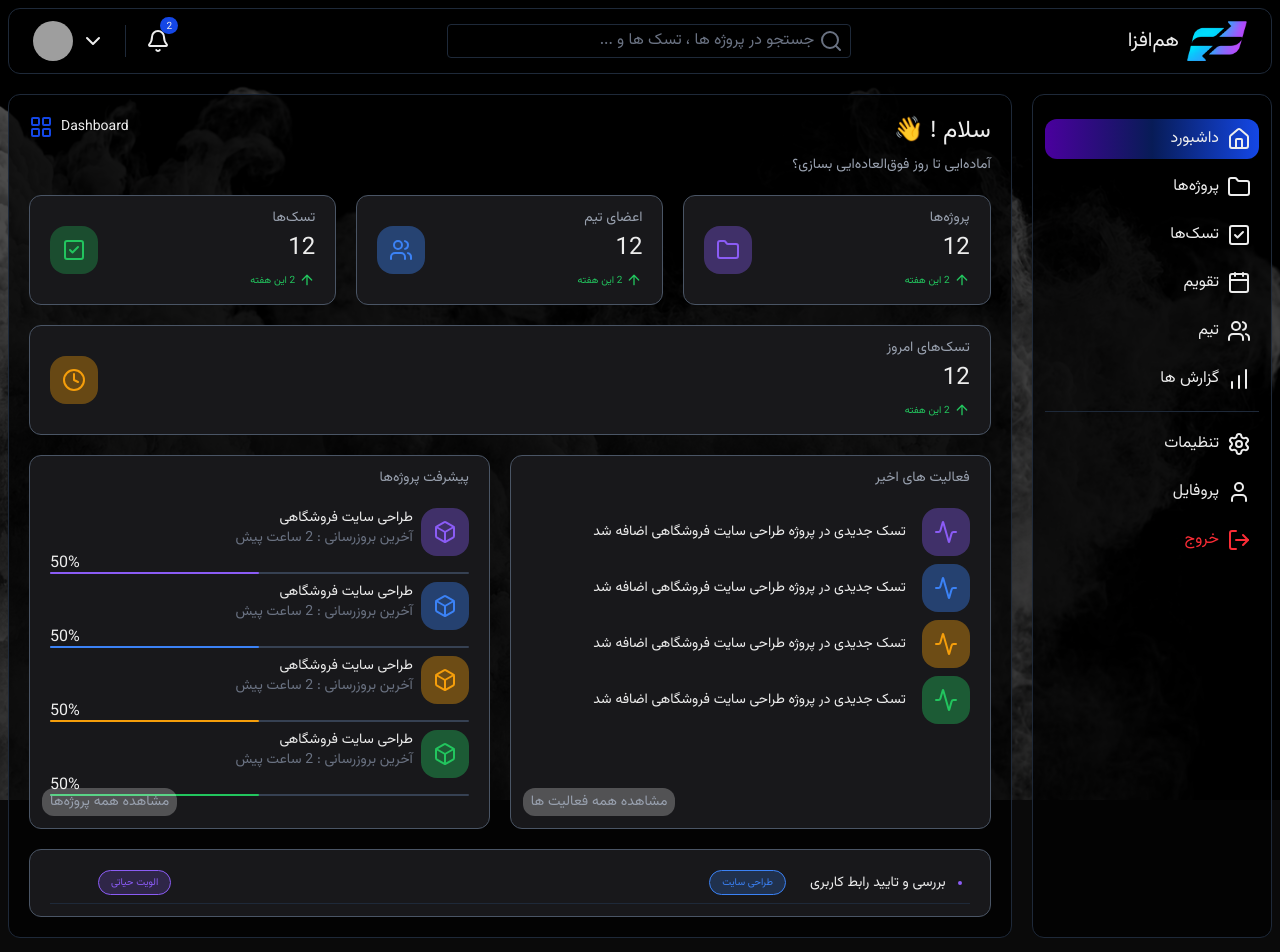
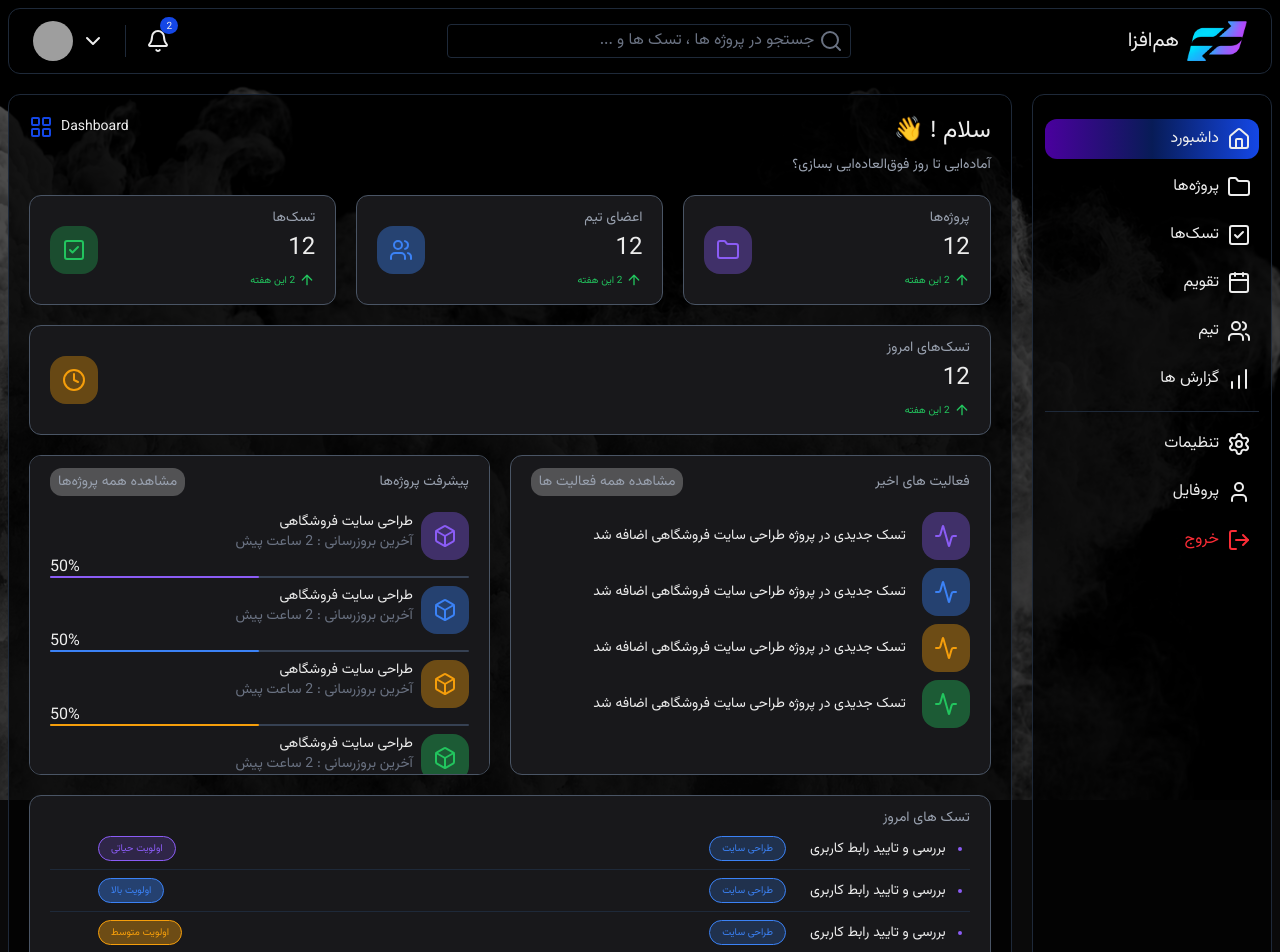
Before and after one commit to sajadzhzh/Dev_Flow, a Next.js app: page /dashboard in a window 1280 px wide. Shown: the top 952 px of the page. Built offline with nearby package versions, Linux system fonts and the light colour scheme; no server answers; grey boxes are pictures that could not be loaded.

Commit message:
Dashboard page done and project initialized

```diff
--- /dev/null
+++ b/Components/ui/TodaysTasks.tsx
@@ -0,0 +1,40 @@
+export default function TodaysTasks({
+  name,
+  project,
+  priority,
+}: {
+  name: string;
+  project: string;
+  priority: "critical" | "high" | "mid" | "low";
+}) {
+  return (
+    <div className="w-full flex flex-wrap justify-center items-center gap-3 border-b border-gray-800 p-2">
+      <div className="border-2 rounded border-[#8B5CF6]"></div>
+      <p className="text-sm">{name}</p>
+
+      <div className="ms-auto lg:ms-3 px-3 py-1 text-small bg-[#3b83f63a] text-[#3B82F6] border border-[#3B82F6] rounded-2xl">
+        {project}
+      </div>
+      {priority === "critical" && (
+        <div className="ms-auto lg:me-10 px-3 py-1 text-small bg-[#8a5cf634] text-[#8B5CF6] border border-[#8B5CF6] rounded-2xl">
+          اولویت حیاتی
+        </div>
+      )}
+      {priority === "high" && (
+        <div className="ms-auto lg:me-10 px-3 py-1 text-small bg-[#3b83f662] text-[#3B82F6] border border-[#3B82F6] rounded-2xl">
+          اولویت بالا
+        </div>
+      )}
+      {priority === "mid" && (
+        <div className="ms-auto lg:me-10 px-3 py-1 text-small bg-[#f59f0b62] text-[#F59E0B] border border-[#F59E0B] rounded-2xl">
+          اولویت متوسط
+        </div>
+      )}
+      {priority === "low" && (
+        <div className="ms-auto lg:me-10 px-3 py-1 text-small bg-[#22c55e62] text-[#22C55E] border border-[#22C55E] rounded-2xl">
+          اولویت پایین
+        </div>
+      )}
+    </div>
+  );
+}
--- a/Containers/Menu/Items.tsx
+++ b/Containers/Menu/Items.tsx
@@ -1,14 +1,18 @@
+"use client"
+
 import { Calendar, ChartNoAxesColumnIncreasing, Folder, House, SquareCheck, Users } from "lucide-react";
 import Link from "next/link";
+import { usePathname } from "next/navigation";
 
 export default function MenuItems(){
+  const path = usePathname()
     return(
         <div className="flex flex-col gap-2 border-b border-gray-800 pb-3 my-3">
-          <Link href="" className="p-2 flex gap-2 items-center rounded-xl menu-item-active">
+          <Link href="/dashboard" className={path === "/dashboard" ? "p-2 flex gap-2 items-center rounded-xl menu-item-active" : "p-2 flex gap-2 items-center rounded-xl"}>
             <House />
             داشبورد
           </Link>
-          <Link href="" className="p-2 flex gap-2 items-center rounded-xl">
+          <Link href="/dashboard/projects" className={path === "/dashboard/projects" ? "p-2 flex gap-2 items-center rounded-xl menu-item-active" : "p-2 flex gap-2 items-center rounded-xl"}>
             <Folder />
             پروژه‌ها
           </Link>
--- a/app/(main)/dashboard/page.tsx
+++ b/app/(main)/dashboard/page.tsx
@@ -2,6 +2,7 @@
 import CardItem from "@/Components/ui/CardItem";
 import Card from "@/Components/ui/SmallCard";
 import TaskTableItem from "@/Components/ui/Tasktableitem";
+import TodaysTasks from "@/Components/ui/TodaysTasks";
 import { LayoutGrid } from "lucide-react";
 import { useSession } from "next-auth/react";
 import Link from "next/link";
@@ -31,9 +32,16 @@ export default function DashboardPage() {
       </div>
 
       <div className="w-full flex gap-5 flex-wrap flex-col lg:flex-row">
-        <div className="grow lg:max-w-1/2 border border-gray-600 bg-[#18181B] rounded-xl py-3 px-5 relative">
-          <div className="w-full text-sm text-gray-400 mb-5">
+        <div className="grow lg:max-w-1/2 border border-gray-600 bg-[#18181B] rounded-xl py-3 px-5 h-80 overflow-y-scroll scrollbar-none relative">
+          <div className="w-full flex justify-between items-center text-sm text-gray-400 mb-4">
             فعالیت های اخیر
+
+            <Link
+              href=""
+              className="p-1 px-2 rounded-xl bg-white/25 hover:bg-white/50 hover:text-gray-900"
+            >
+              مشاهده همه فعالیت ها
+            </Link>
           </div>
 
           <div className="mb-3">
@@ -54,20 +62,18 @@ export default function DashboardPage() {
               priority="low"
             />
           </div>
+        </div>
 
-          <div className="w-full text-sm flex justify-end text-gray-400 mt-5">
+        <div className="grow lg:max-w-1/2 border border-gray-600 bg-[#18181B] rounded-xl py-3 px-5 h-80 overflow-y-scroll scrollbar-none relative">
+          <div className="w-full flex justify-between items-center text-sm text-gray-400 mb-4">
+            پیشرفت پروژه‌ها
+
             <Link
               href=""
-              className="p-1 px-2 absolute bottom-3 left-3 rounded-xl bg-white/25 hover:bg-white/50 hover:text-gray-900"
+              className="p-1 px-2 rounded-xl bg-white/25 hover:bg-white/50 hover:text-gray-900"
             >
-              مشاهده همه فعالیت ها
+              مشاهده همه پروژه‌ها
             </Link>
-          </div>
-        </div>
-
-        <div className="grow lg:max-w-1/2 border border-gray-600 bg-[#18181B] rounded-xl py-3 px-5 h-max relative">
-          <div className="w-full text-sm text-gray-400 mb-5">
-            پیشرفت پروژه‌ها
           </div>
 
           <div className="mb-3">
@@ -96,30 +102,32 @@ export default function DashboardPage() {
               percent={50}
             />
           </div>
-
-          <div className="w-full text-sm flex justify-end text-gray-400 mt-5">
-            <Link
-              href=""
-              className="p-1 px-2 absolute bottom-3 left-3 rounded-xl bg-white/25 hover:bg-white/50 hover:text-gray-900"
-            >
-              مشاهده همه پروژه‌ها
-            </Link>
-          </div>
         </div>
       </div>
 
       <div className="w-full border border-gray-600 rounded-xl py-3 px-5 bg-[#18181B]">
-          <div className="w-full flex flex-wrap justify-center items-center gap-3 border-b border-gray-800 p-2">
-            <div className="border-2 rounded border-[#8B5CF6]"></div>
-            <p className="text-sm">بررسی و تایید رابط کاربری</p>
+        <div className="w-full text-sm text-gray-400">تسک های امروز</div>
 
-            <div className="ms-3 px-3 py-1 text-small bg-[#3b83f63a] text-[#3B82F6] border border-[#3B82F6] rounded-2xl">
-              طراحی سایت
-            </div>
-            <div className="ms-auto me-10 px-3 py-1 text-small bg-[#8a5cf634] text-[#8B5CF6] border border-[#8B5CF6] rounded-2xl">
-              الویت حیاتی
-            </div>
-          </div>
+        <TodaysTasks
+          name="بررسی و تایید رابط کاربری"
+          project="طراحی سایت"
+          priority="critical"
+        />
+        <TodaysTasks
+          name="بررسی و تایید رابط کاربری"
+          project="طراحی سایت"
+          priority="high"
+        />
+        <TodaysTasks
+          name="بررسی و تایید رابط کاربری"
+          project="طراحی سایت"
+          priority="mid"
+        />
+        <TodaysTasks
+          name="بررسی و تایید رابط کاربری"
+          project="طراحی سایت"
+          priority="low"
+        />
       </div>
     </div>
   );
--- /dev/null
+++ b/app/(main)/dashboard/projects/page.tsx
@@ -0,0 +1,5 @@
+export default function ProjectsPage(){
+    return(
+        <div>Projects Page</div>
+    )
+}
```
